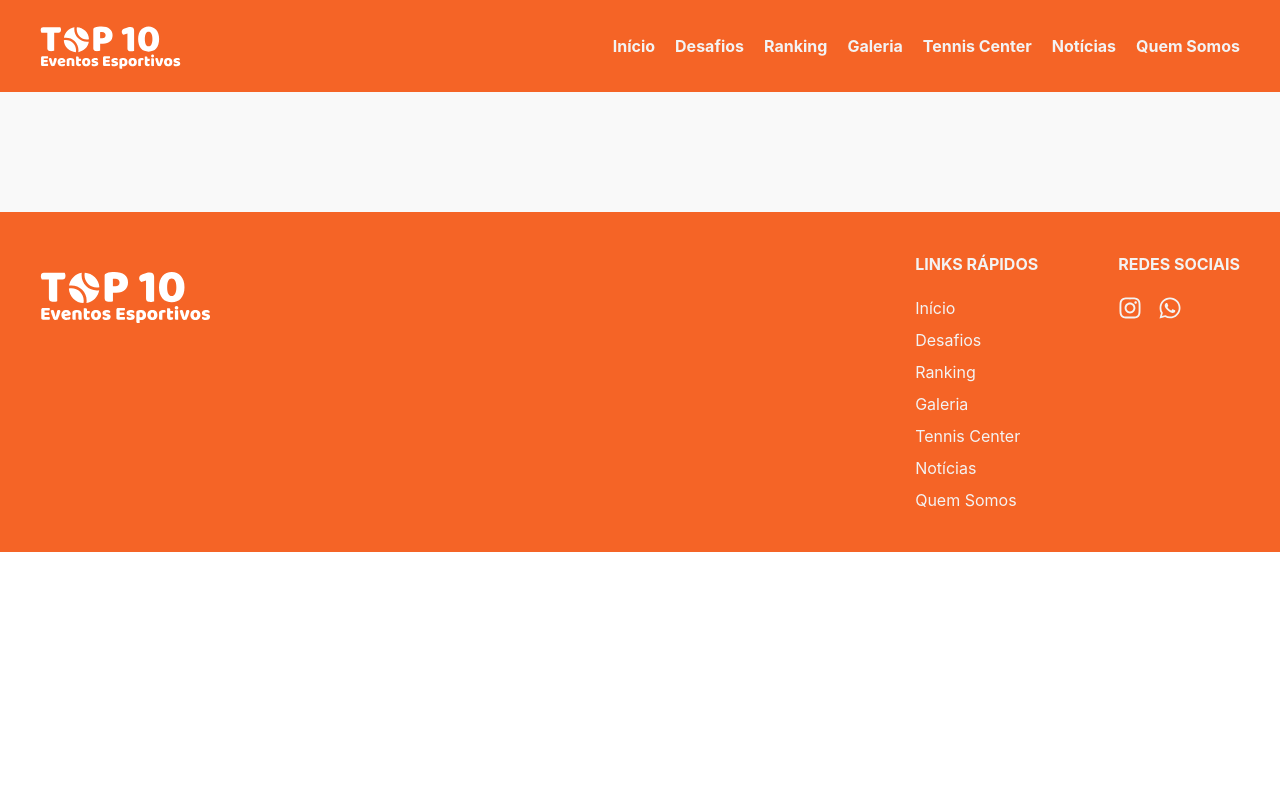
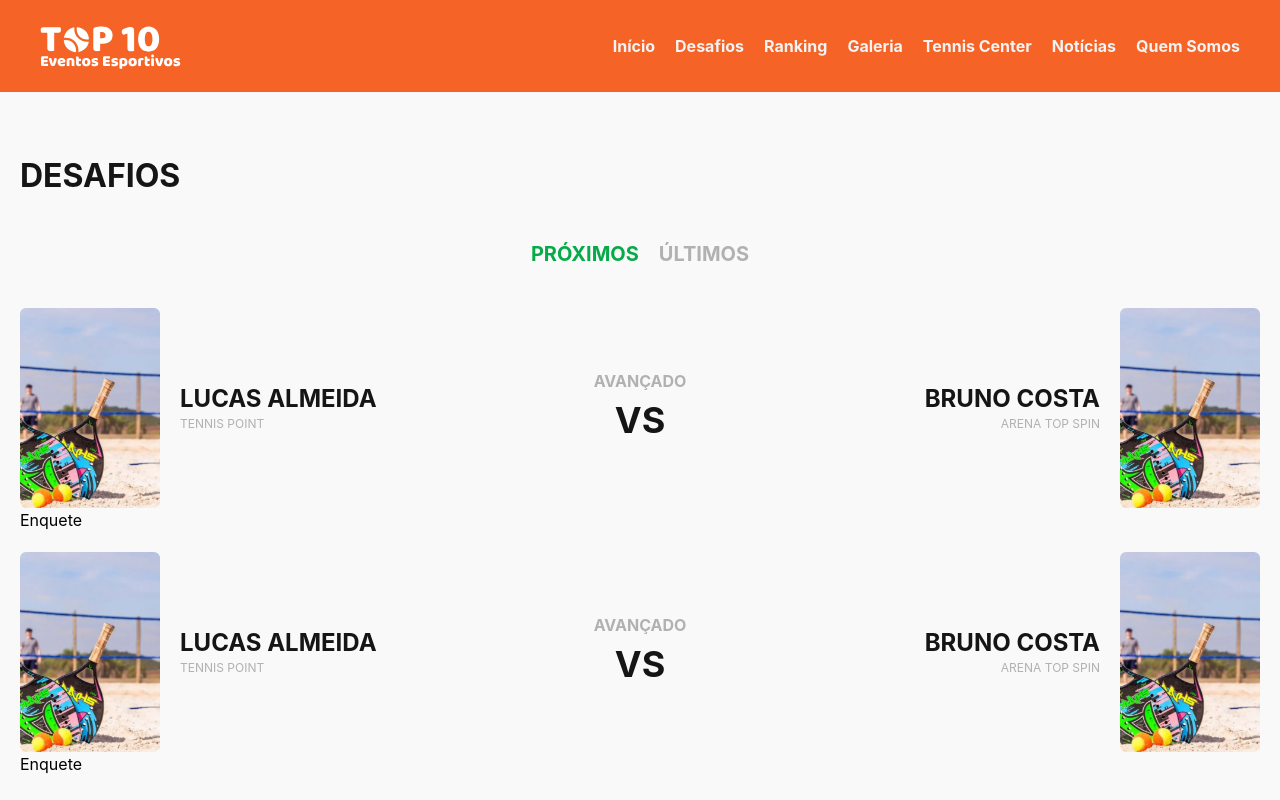
Before and after one commit to mjuliamiosso/top-10-eventos-esportivos, a Next.js app in the folder frontend/: page /challenges in a window 1280 px wide. Shown: the top 800 px of the page. Built offline with nearby package versions, Linux system fonts and the light colour scheme.

Commit message:
feat: challenge page

```diff
--- a/frontend/src/app/challenges/page.tsx
+++ b/frontend/src/app/challenges/page.tsx
@@ -1,9 +1,51 @@
-import React from "react";
+"use client";
+
+import Challenge from "@/components/challenges/Challenge";
+import Button from "@/components/common/Button";
+import FilterButtons from "@/components/common/FilterButtons";
+import React, { useState } from "react";
+import { FaPlus } from "react-icons/fa";
 
 const page = () => {
+  const [selectedFilter, setSelectedFilter] = useState("Próximos");
+
+  const filtros = ["Próximos", "Últimos"];
+
   return (
     <section className="bg-[var(--background-color)]">
-      <div className="container sectionSpacing"></div>
+      <div className="container sectionSpacing">
+        <h2 className="sectionHeading">Desafios</h2>
+        <FilterButtons
+          options={filtros}
+          selected={selectedFilter}
+          onSelect={(value) => setSelectedFilter(value)}
+        />
+        <div className="flex flex-col gap-5">
+          <Challenge
+            category={"Avançado"}
+            playerOne={"Lucas Almeida"}
+            playerOneInfo={"Tennis Point"}
+            playerOneImage={"/beach-tennis.webp"}
+            playerTwo={"Bruno Costa"}
+            playerTwoInfo={"Arena Top Spin"}
+            playerTwoImage={"/beach-tennis.webp"}
+          ></Challenge>
+          <Challenge
+            category={"Avançado"}
+            playerOne={"Lucas Almeida"}
+            playerOneInfo={"Tennis Point"}
+            playerOneImage={"/beach-tennis.webp"}
+            playerTwo={"Bruno Costa"}
+            playerTwoInfo={"Arena Top Spin"}
+            playerTwoImage={"/beach-tennis.webp"}
+          ></Challenge>
+        </div>
+        <div className="flex justify-center">
+          <Button>
+            <FaPlus /> Carregar mais
+          </Button>
+        </div>
+      </div>
     </section>
   );
 };
--- a/frontend/src/app/ranking/page.tsx
+++ b/frontend/src/app/ranking/page.tsx
@@ -8,7 +8,7 @@ import React, { useState } from "react";
 import { FaPlus } from "react-icons/fa6";
 
 const page = () => {
-  const [selectedFilter, setSelectedFilter] = useState("Masculino");
+  const [selectedFilter, setSelectedFilter] = useState("Geral");
 
   //   Filtro Botões
   const filtros = [
```
